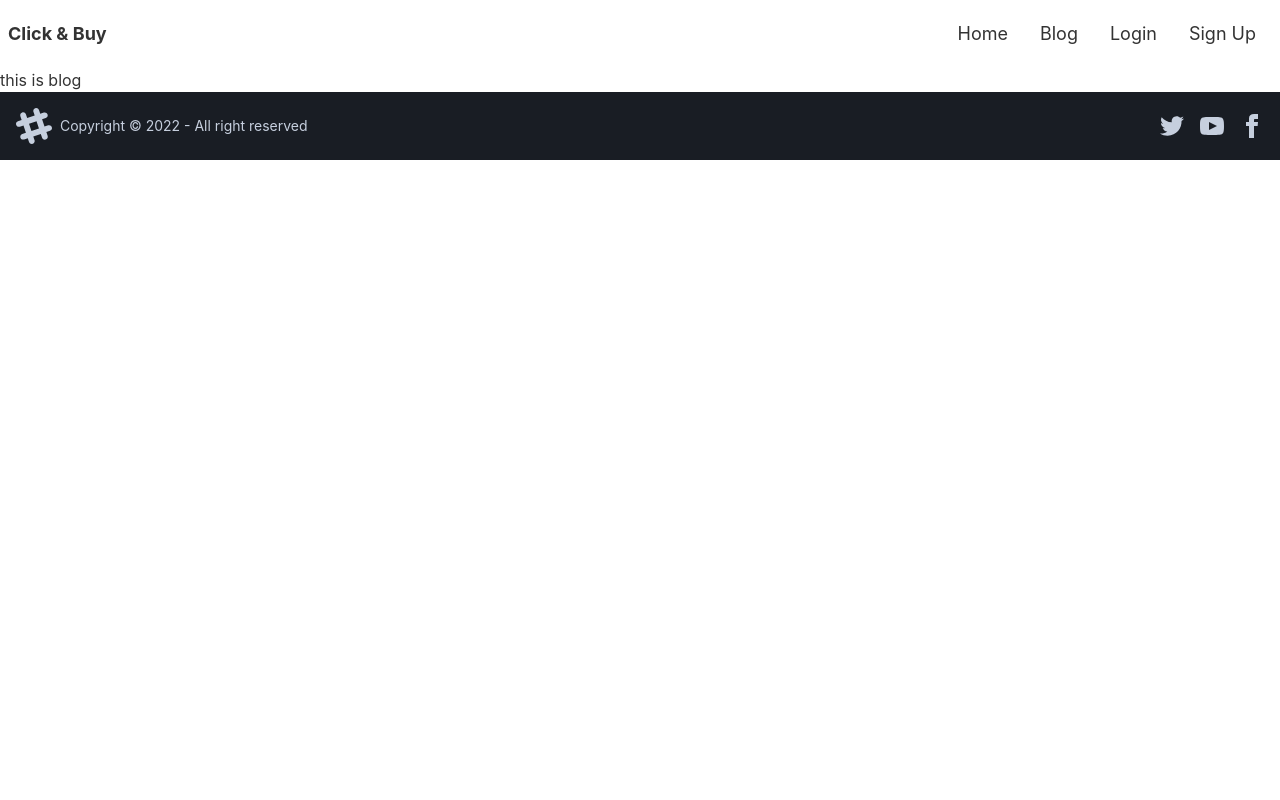
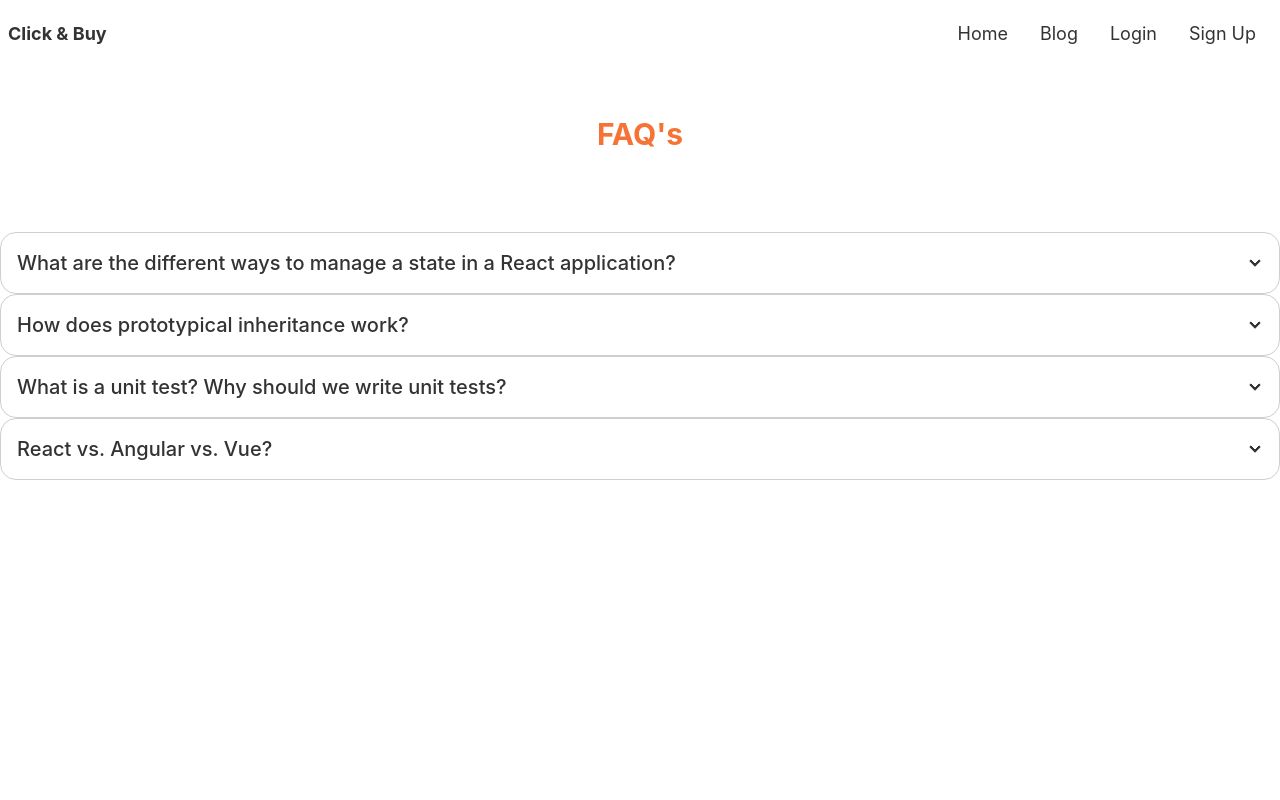
Before and after one commit to BmRahman/click-and-buy-client, a React (Create React App) app: page /blog in a window 1280 px wide. Shown: the top 800 px of the page. Built offline with nearby package versions, Linux system fonts and the light colour scheme; no server answers.

Commit message:
blog page complete

```diff
--- a/src/Components/Blog/Blog.js
+++ b/src/Components/Blog/Blog.js
@@ -2,8 +2,54 @@ import React from 'react';
 
 const Blog = () => {
     return (
-        <div>
-            this is blog
+        <div className='h-screen'>
+            <h2 className='text-3xl text-center text-primary font-bold mt-12 mb-20'>FAQ's</h2>
+
+            <div tabIndex={0} className="collapse collapse-arrow border border-base-300 bg-base-100 rounded-box">
+              <div className="collapse-title text-xl font-medium">
+               What are the different ways to manage a state in a React application?
+              </div>
+              <div className="collapse-content">
+                <p>There are four main types of state you need to properly manage in your React apps: Local state, Global state, Server state and URL state. Local state is most often managed in React using the useState hook.<br/>
+                Global (UI) state – Global state is data we manage across multiple components. Global state is necessary when we want to get and update data anywhere in our app, or in multiple components at least.<br/>
+                Server state – Data that comes from an external server that must be integrated with our UI state. Server state is a simple concept, but can be hard to manage alongside all of our local and global UI state. <br/>
+                URL state – Data that exists on our URLs, including the pathname and query parameters. URL state is often missing as a category of state, but it is an important one.
+                In many cases, a lot of major parts of our application rely upon accessing URL state.</p>
+              </div>
+            </div>
+
+            <div tabIndex={1} className="collapse collapse-arrow border border-base-300 bg-base-100 rounded-box">
+              <div className="collapse-title text-xl font-medium">
+                How does prototypical inheritance work?
+              </div>
+              <div className="collapse-content">
+                <p>The Prototypal Inheritance is a feature in javascript used to add methods and properties in objects. It is a method by which an object can inherit the properties and methods of another object. Traditionally, in order to get and set the [[Prototype]] of an object, we use Object. getPrototypeOf and Object.</p>
+              </div>
+            </div>
+
+            <div tabIndex={2} className="collapse collapse-arrow border border-base-300 bg-base-100 rounded-box">
+              <div className="collapse-title text-xl font-medium">
+               What is a unit test? Why should we write unit tests?
+              </div>
+              <div className="collapse-content">
+                <p>The main objective of unit testing is to isolate written code to test and determine if it works as intended. Unit testing is an important step in the development process, because if done correctly, it can help detect early flaws in code which may be more difficult to find in later testing stages.</p>
+              </div>
+            </div>
+
+            <div tabIndex={3} className="collapse collapse-arrow border border-base-300 bg-base-100 rounded-box">
+              <div className="collapse-title text-xl font-medium">
+              React vs. Angular vs. Vue?
+              </div>
+              <div className="collapse-content">
+                <p>In Vue.js you have to work with SFC, but apart from that, no more difficulties come to my mind.
+
+                In the case of React, once you understand properly how JSX works, the rest is pretty simple. There is no structure that you have to follow or a particular template that you need to know. If you are familiar with development concepts and JavaScript, HTML and CSS, you have everything! The only thing that could be a bit challenging is learning how the hooks work.
+
+                The hardest framework to learn is Angular. To develop properly with this framework, apart from having a good understanding of TypeScript, you need to have in mind that Angular projects have a strong structure. This helps you to keep the project more maintainable when it scales up, but at the beginning, it can be a bit hard.
+
+                In summary, based on experience, the learning curve for Vue.js is the softer one, followed by React, and the hardest one being Angular.</p>
+                </div>
+            </div>
         </div>
     );
 };
```
